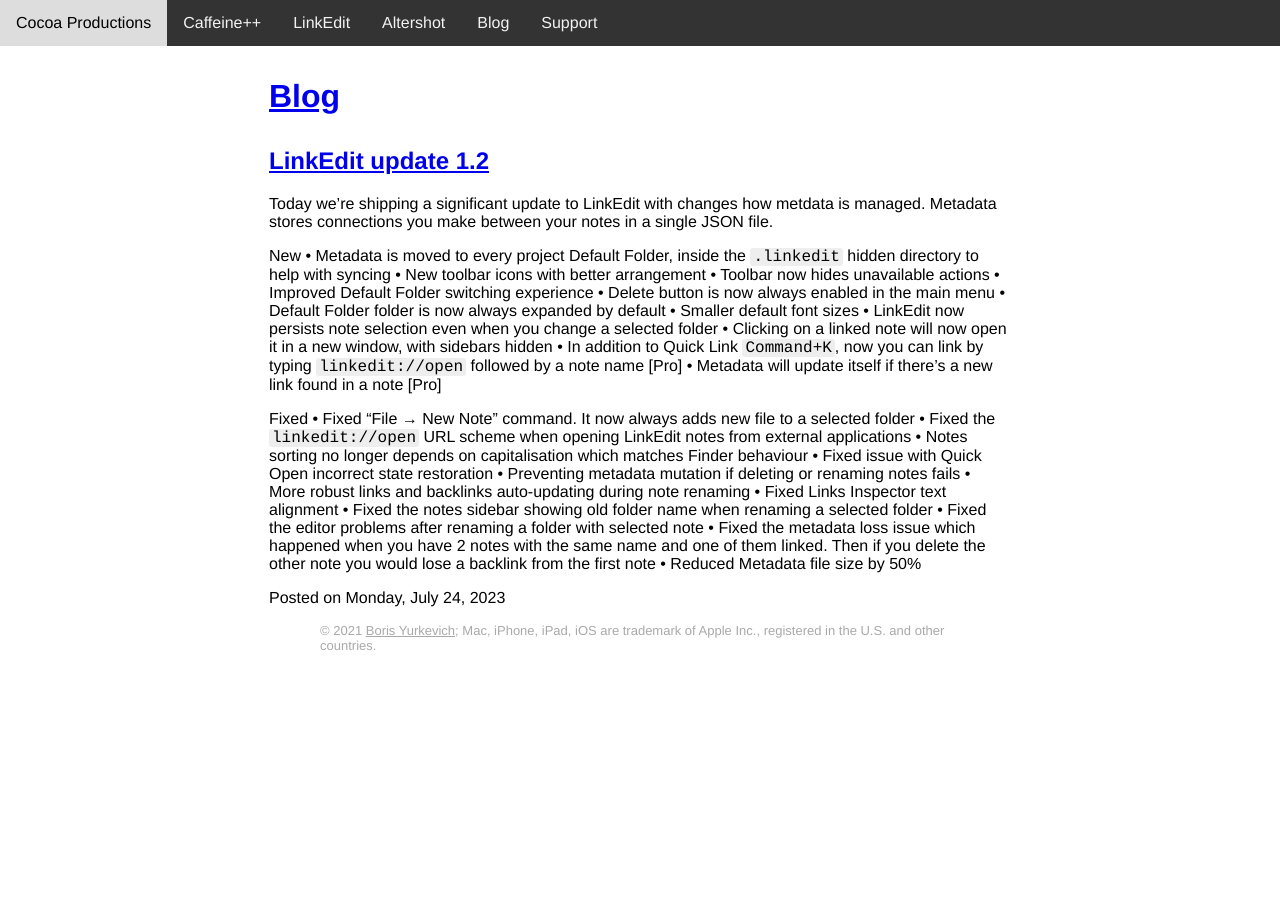
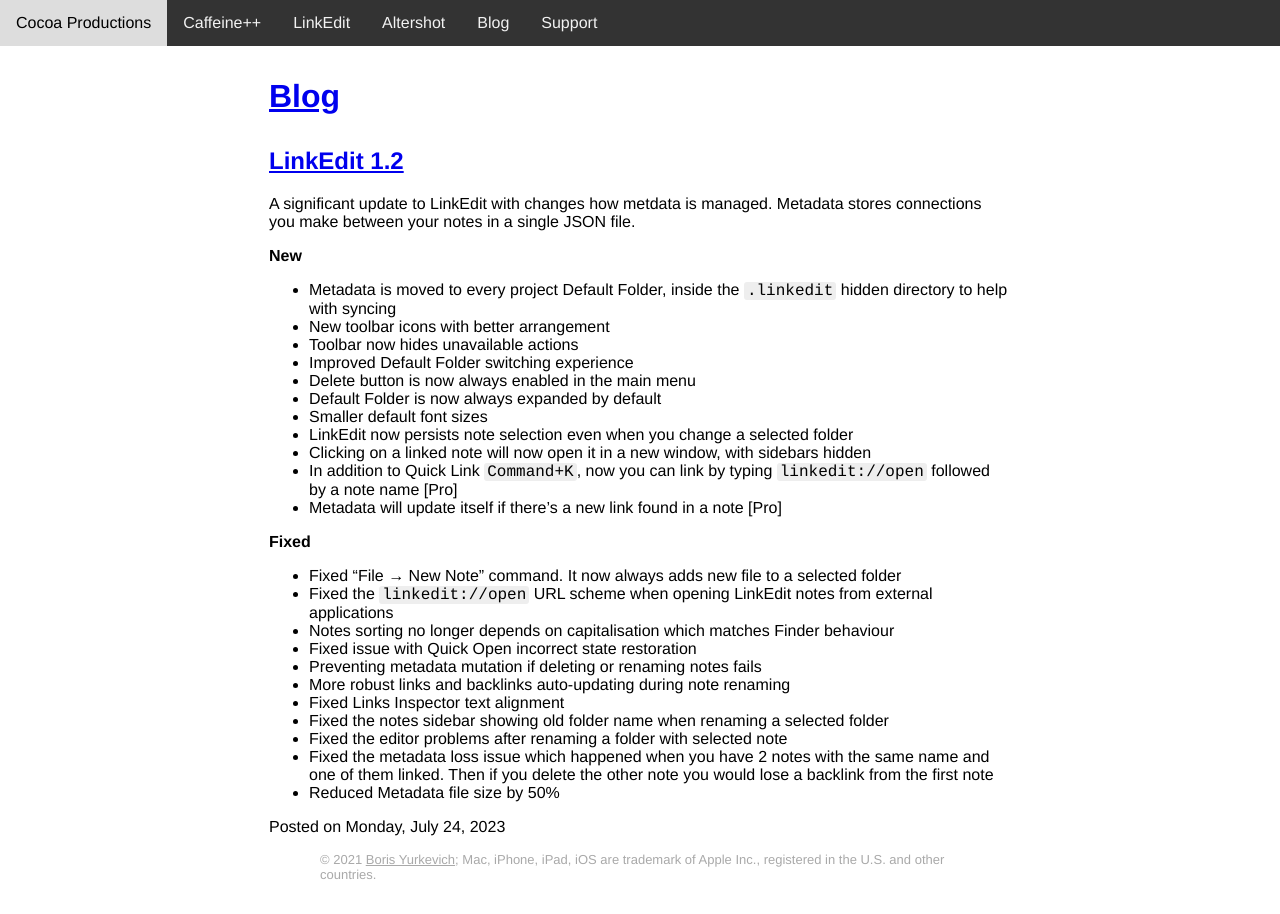
Before and after one commit to cocoaproductions/cocoaproductions.github.io, a Jekyll site: the page built from _posts/2023-07-24-linkedit-1.2.md, in a window 1280 px wide. Built offline with Jekyll 4.4.1, drawn with Linux system fonts in a browser that asks for light colours.

Commit message:
New posts

```diff
--- a/_posts/2022-12-20-linkedit-1.1.markdown
+++ b/_posts/2022-12-20-linkedit-1.1.markdown
@@ -5,8 +5,6 @@
 ---
 
 This update focuses on the core design of the app and changes the navigation layout. The New 3-column layout will fill familiar if you used Notes,  [Ulysses](https://ulysses.app) and Mail. The older version showed files and folders in a single sidebar. The new version separates folders from files. It makes a difference if you have many folders and notes, finding what you need is much easier.
-
-<img src="{{site.url}}/images/linkedit-update1.png" width="507" alt="An app window which shows sidebar with list of files, no folders and edtitor.">
 
 What you might notice as well is performance. Everything is faster now, and the editor no longer recreated when switching between modes. In the past, it caused a loss of the cursor position. Files will load faster, and the preview is now instant, while in the past it had a 1-second update interval.
 
--- a/_posts/2023-07-24-linkedit-1.2.md
+++ b/_posts/2023-07-24-linkedit-1.2.md
@@ -1,33 +1,33 @@
 ---
 layout: post
-title:  "LinkEdit update 1.2"
-date: 2023-07-24T8:50:00+0000
+title: "LinkEdit 1.2"
+date: 2023-07-24T8:50:00+0100
 ---
 
-Today we're shipping a significant update to LinkEdit with changes how metdata is managed. Metadata stores connections you make between your notes in a single JSON file.
+A significant update to LinkEdit with changes how metdata is managed. Metadata stores connections you make between your notes in a single JSON file.
 
-New
-• Metadata is moved to every project Default Folder, inside the `.linkedit` hidden directory to help with syncing
-• New toolbar icons with better arrangement
-• Toolbar now hides unavailable actions
-• Improved Default Folder switching experience
-• Delete button is now always enabled in the main menu
-• Default Folder folder is now always expanded by default
-• Smaller default font sizes
-• LinkEdit now persists note selection even when you change a selected folder
-• Clicking on a linked note will now open it in a new window, with sidebars hidden
-• In addition to Quick Link `Command+K`, now you can link by typing `linkedit://open` followed by a note name [Pro]
-• Metadata will update itself if there's a new link found in a note [Pro]
+**New**
+- Metadata is moved to every project Default Folder, inside the `.linkedit` hidden directory to help with syncing
+- New toolbar icons with better arrangement
+- Toolbar now hides unavailable actions
+- Improved Default Folder switching experience
+- Delete button is now always enabled in the main menu
+- Default Folder is now always expanded by default
+- Smaller default font sizes
+- LinkEdit now persists note selection even when you change a selected folder
+- Clicking on a linked note will now open it in a new window, with sidebars hidden
+- In addition to Quick Link `Command+K`, now you can link by typing `linkedit://open` followed by a note name [Pro]
+- Metadata will update itself if there's a new link found in a note [Pro]
 
-Fixed
-• Fixed "File → New Note" command. It now always adds new file to a selected folder
-• Fixed the `linkedit://open` URL scheme when opening LinkEdit notes from external applications
-• Notes sorting no longer depends on capitalisation which matches Finder behaviour
-• Fixed issue with Quick Open incorrect state restoration
-• Preventing metadata mutation if deleting or renaming notes fails
-• More robust links and backlinks auto-updating during note renaming
-• Fixed Links Inspector text alignment
-• Fixed the notes sidebar showing old folder name when renaming a selected folder
-• Fixed the editor problems after renaming a folder with selected note
-• Fixed the metadata loss issue which happened when you have 2 notes with the same name and one of them linked. Then if you delete the other note you would lose a backlink from the first note
-• Reduced Metadata file size by 50%
+**Fixed**
+- Fixed "File → New Note" command. It now always adds new file to a selected folder
+- Fixed the `linkedit://open` URL scheme when opening LinkEdit notes from external applications
+- Notes sorting no longer depends on capitalisation which matches Finder behaviour
+- Fixed issue with Quick Open incorrect state restoration
+- Preventing metadata mutation if deleting or renaming notes fails
+- More robust links and backlinks auto-updating during note renaming
+- Fixed Links Inspector text alignment
+- Fixed the notes sidebar showing old folder name when renaming a selected folder
+- Fixed the editor problems after renaming a folder with selected note
+- Fixed the metadata loss issue which happened when you have 2 notes with the same name and one of them linked. Then if you delete the other note you would lose a backlink from the first note
+- Reduced Metadata file size by 50%
--- a/index.html
+++ b/index.html
@@ -18,13 +18,13 @@
         <div class="app1">
         <a href="/caffeine++"><img class="hero-img" src="images/caffeine-hero.png" alt="Caffeine++, version 2.5"></a>
         <p class="message">
-        <a href="/blog/caffeine-2.5">Caffeine++ 2.5.</a> Now free to download.
+        🧊 Now with cold drinks. <a href="/blog/caffeine-2.4.3">2.5.4 update</a>
         </p>
         </div>
         <div class="app2">
         <a href="/linkedit"><img class="hero-img" alt="LinkEdit. Minimalist personal knowledge manager for the Mac." src="images/linkedit-hero.jpg"></a>
         <p class="message">
-        Plain text haven. <a href="/blog/linkedit-1.2">1.2 update.</a>
+        Plain text haven. <a href="/blog/linkedit-1.2">1.2 update</a>
         </p>
         </div>
     </div>
--- a/linkedit.markdown
+++ b/linkedit.markdown
@@ -55,7 +55,7 @@
 
 1. For linked notes with unique names, you can move them anytime from anywhere, including other apps and Finder
 2. If one of the linked notes in your Default Folder has a repeating name, LinkEdit will use the full path to your note and will keep it up-to-date whenever possible. This means you can still move and rename your notes, however, this will only work when move or rename operations performed within the LinkEdit
-4. Starting from version 1.2, links metadata is stored as JSON in every Default Folder, inside the `.linkedit` hidden directory. For example:
+4. Starting from version [1.2,](/blog/linkedit-1.2) links metadata is stored as JSON in every Default Folder, inside the `.linkedit` hidden directory. For example:
 
 `~/Documents/Personal Notes/.linkedit/links.json`
 
```
Also changed, not shown: _posts/2023-07-24-caffeine-2.5.4.md (+13 -13 lines), images/obsidius-promo.png (deleted).
